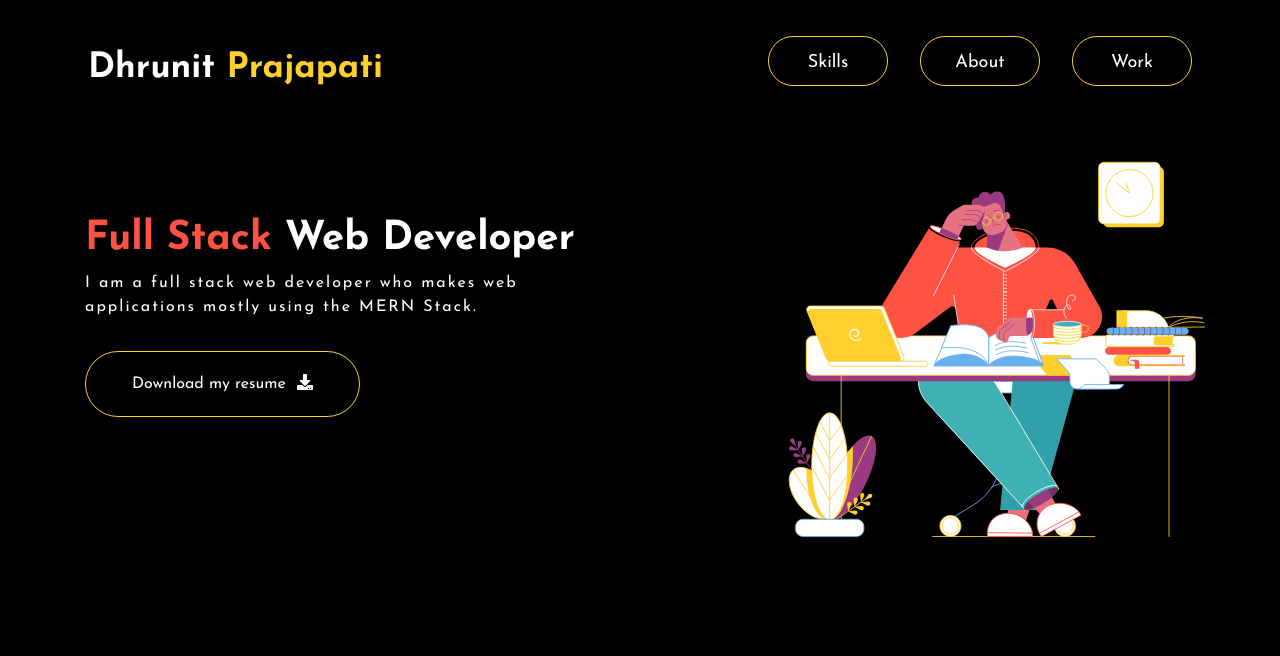
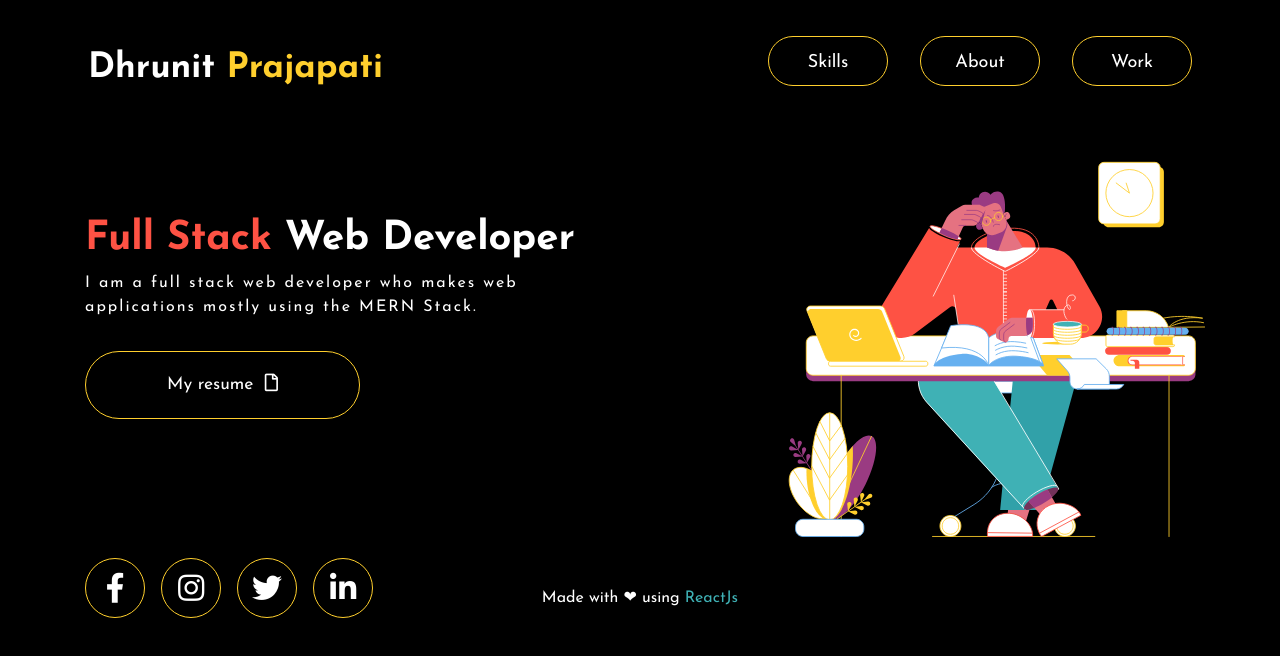
Before and after one commit to Dhrunit/Portfolio, a React (Create React App) app: page / in a window 1280 px wide. Shown: the top 656 px of the page. Built offline with nearby package versions, Linux system fonts and the light colour scheme.

Commit message:
Added footer

```diff
--- a/src/components/Footer.jsx
+++ b/src/components/Footer.jsx
@@ -1,5 +1,47 @@
 import React from 'react'
-import './Footer.component.css'
-export default function Footer() {
-	return <div></div>
+import './Footer.styles.css'
+export default function Footer(props) {
+	return (
+		<div className='container text-center'>
+			<div
+				className={
+					props.middle ? 'social-icons-middle' : 'social-icons'
+				}>
+				<div className='circle'>
+					<a
+						href='https://www.facebook.com/jimmy.prajapati2/'
+						style={{ color: '#fff' }}>
+						<i class='fab fa-facebook-f'></i>
+					</a>{' '}
+				</div>
+				<div className='circle'>
+					<a
+						href='https://www.instagram.com/dhrunit_/'
+						style={{ color: '#fff' }}>
+						<i class='fab fa-instagram'></i>
+					</a>{' '}
+				</div>
+				<div className='circle'>
+					<a
+						href='https://twitter.com/dhrunit_'
+						style={{ color: '#fff' }}>
+						<i class='fab fa-twitter'></i>
+					</a>{' '}
+				</div>
+				<div className='circle'>
+					<a
+						href='https://www.linkedin.com/in/dhrunitprajapati/'
+						style={{ color: '#fff' }}>
+						<i class='fab fa-linkedin-in'></i>
+					</a>
+				</div>
+			</div>
+			<p style={{ marginTop: '-2rem' }}>
+				Made with ❤ using{' '}
+				<a href='https://reactjs.org/' style={{ color: '#3FB1B5' }}>
+					ReactJs
+				</a>
+			</p>
+		</div>
+	)
 }
--- /dev/null
+++ b/src/components/Footer.styles.css
@@ -0,0 +1,24 @@
+.social-icons {
+	color: #fff;
+	font-size: 30px;
+	display: flex;
+	/* justify-content: center; */
+}
+.circle {
+	background: transparent;
+	border: 1px solid #ffcf2d;
+	border-radius: 50px;
+	width: 60px;
+	height: 60px;
+	padding-top: 10px;
+	margin-right: 1rem;
+	margin-top: -2rem;
+	/* cursor: pointer; */
+}
+
+.social-icons-middle {
+	color: #fff;
+	font-size: 30px;
+	display: flex;
+	justify-content: center;
+}
--- a/src/pages/About/About.jsx
+++ b/src/pages/About/About.jsx
@@ -1,5 +1,6 @@
 import React from 'react'
 import Navbar from '../../components/Navbar'
+
 import './About.styles.css'
 export default function About() {
 	return (
--- a/src/pages/Home/Home.jsx
+++ b/src/pages/Home/Home.jsx
@@ -1,5 +1,6 @@
 import React from 'react'
 import Navbar from '../../components/Navbar'
+import Footer from '../../components/Footer'
 import hero from '../../images/hero.svg'
 import './Home.styles.css'
 
@@ -18,10 +19,14 @@ export default function Home() {
 							I am a full stack web developer who makes web
 							applications mostly using the MERN Stack.
 						</p>
-						<a href='./resume.pdf' className='btn' download>
-							Download my resume
+						<a
+							href='https://dhrunit-portfolio.s3.ap-south-1.amazonaws.com/resume.pdf'
+							target='_blank'
+							className='btn'
+							rel='noreferrer'>
+							My resume
 							<i
-								class='fa fa-download'
+								class='far fa-file'
 								style={{ marginLeft: '0.7rem' }}
 								aria-hidden='true'></i>
 						</a>
@@ -31,6 +36,7 @@ export default function Home() {
 					</div>
 				</div>
 			</div>
+			<Footer middle={false} />
 		</div>
 	)
 }
--- a/src/pages/Home/Home.styles.css
+++ b/src/pages/Home/Home.styles.css
@@ -36,6 +36,7 @@ body {
 	padding: 20px;
 	width: 275px;
 	margin-top: 1rem;
+	font-size: 1.1rem;
 }
 .btn:hover {
 	background-color: #ffcf2d;
--- a/src/pages/Skills/Skills.jsx
+++ b/src/pages/Skills/Skills.jsx
@@ -1,5 +1,6 @@
 import React from 'react'
 import Navbar from '../../components/Navbar'
+
 import './Skills.styles.css'
 export default function Skills() {
 	return (
--- a/src/pages/Work/Work.jsx
+++ b/src/pages/Work/Work.jsx
@@ -1,5 +1,6 @@
 import React from 'react'
 import Navbar from '../../components/Navbar'
+
 export default function Work() {
 	return (
 		<div>
```
Also changed, not shown: src/components/Footer.component.css (deleted).
